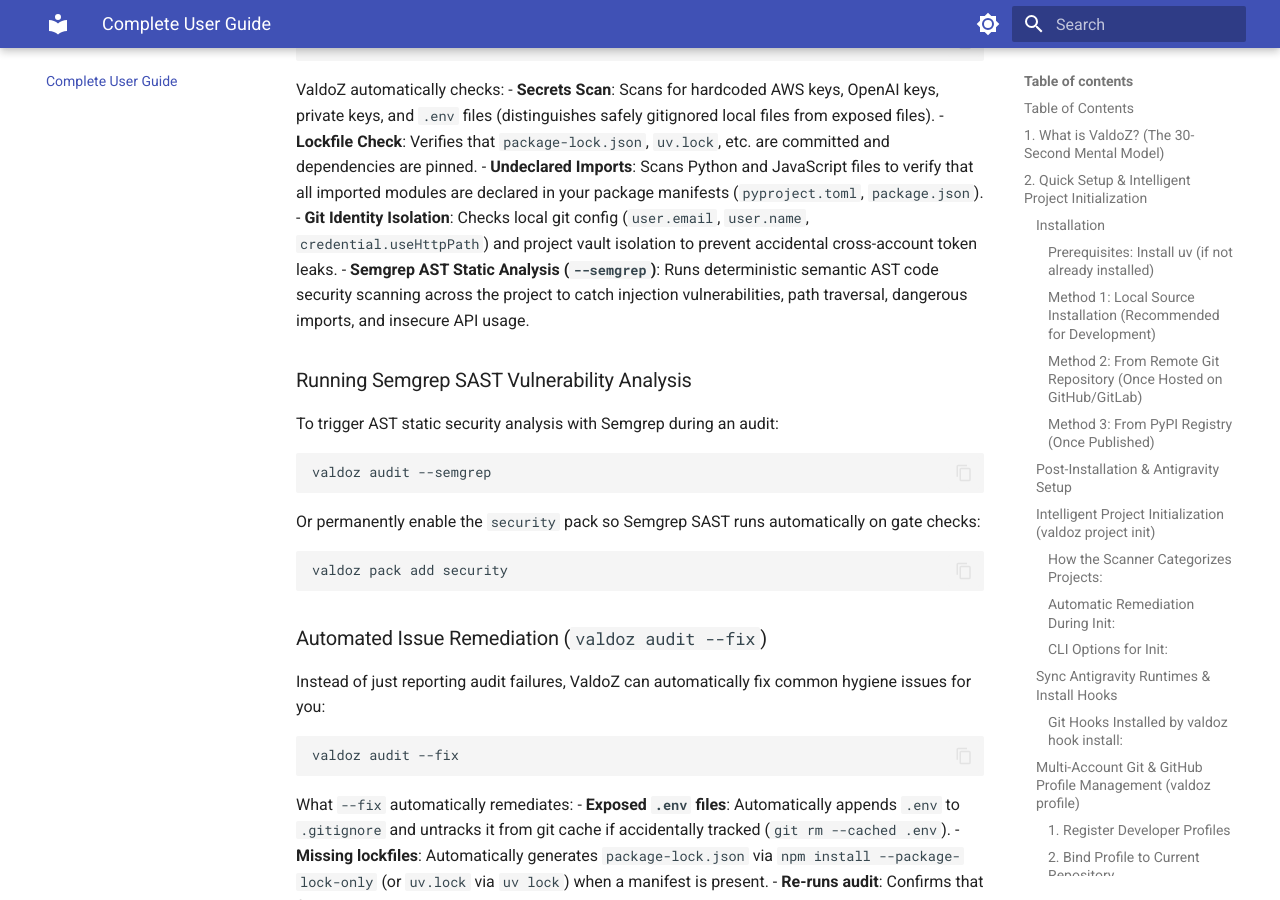
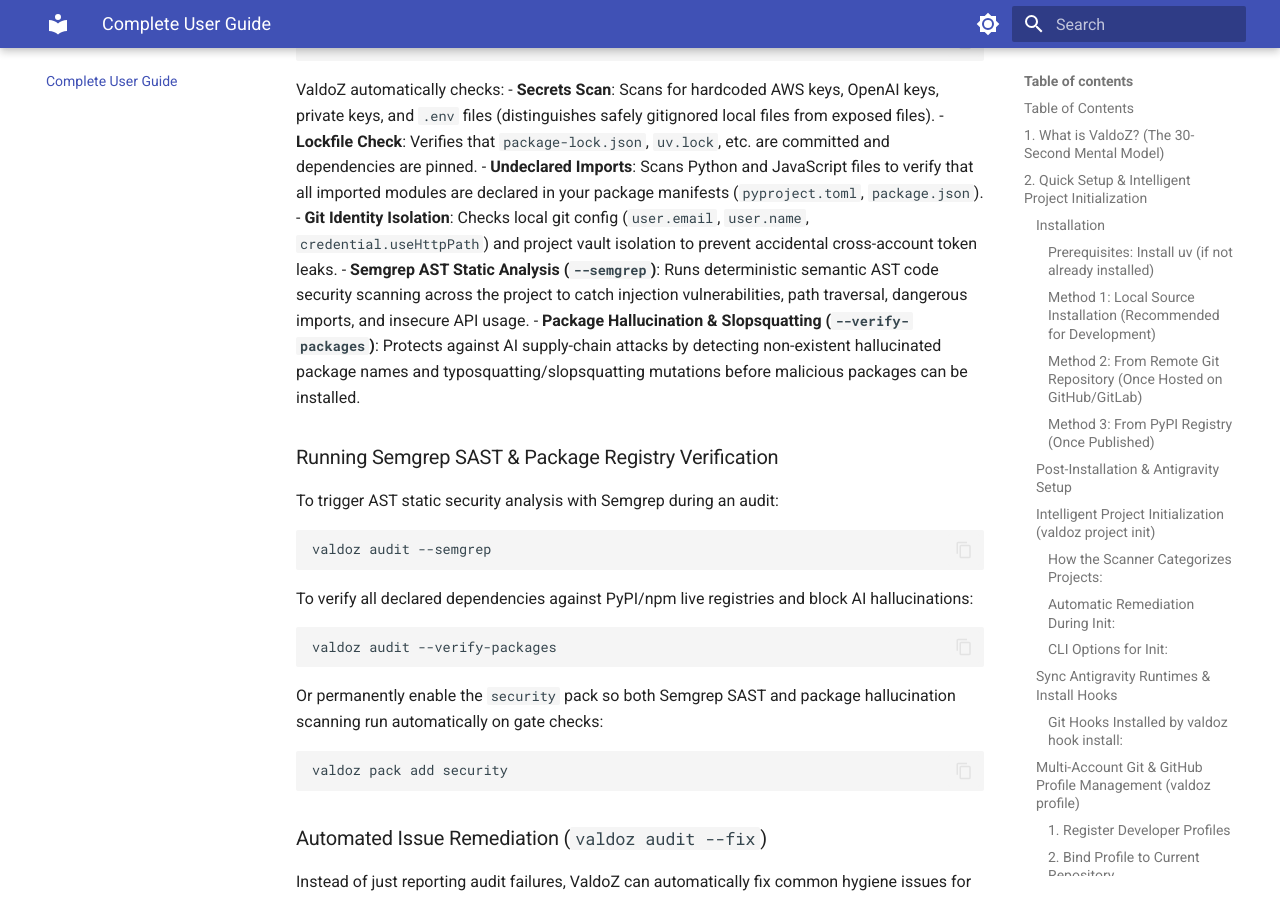
Before and after one commit to ajamea78/valdoz, an MkDocs documentation site: the page built from docs/USER_GUIDE.md, in a window 1280 px wide and 900 px high, scrolled down 11191 px. Built offline with MkDocs 1.6.1 and Material for MkDocs 9.7.7, drawn with Linux system fonts in a browser that asks for light colours.

Commit message:
docs: document package hallucination and slopsquatting scanner

````diff
--- a/docs/USER_GUIDE.md
+++ b/docs/USER_GUIDE.md
@@ -439,13 +439,18 @@
 - **Undeclared Imports**: Scans Python and JavaScript files to verify that all imported modules are declared in your package manifests (`pyproject.toml`, `package.json`).
 - **Git Identity Isolation**: Checks local git config (`user.email`, `user.name`, `credential.useHttpPath`) and project vault isolation to prevent accidental cross-account token leaks.
 - **Semgrep AST Static Analysis (`--semgrep`)**: Runs deterministic semantic AST code security scanning across the project to catch injection vulnerabilities, path traversal, dangerous imports, and insecure API usage.
+- **Package Hallucination & Slopsquatting (`--verify-packages`)**: Protects against AI supply-chain attacks by detecting non-existent hallucinated package names and typosquatting/slopsquatting mutations before malicious packages can be installed.
 
-### Running Semgrep SAST Vulnerability Analysis
+### Running Semgrep SAST & Package Registry Verification
 To trigger AST static security analysis with Semgrep during an audit:
 ```bash
 valdoz audit --semgrep
 ```
-Or permanently enable the `security` pack so Semgrep SAST runs automatically on gate checks:
+To verify all declared dependencies against PyPI/npm live registries and block AI hallucinations:
+```bash
+valdoz audit --verify-packages
+```
+Or permanently enable the `security` pack so both Semgrep SAST and package hallucination scanning run automatically on gate checks:
 ```bash
 valdoz pack add security
 ```
````
